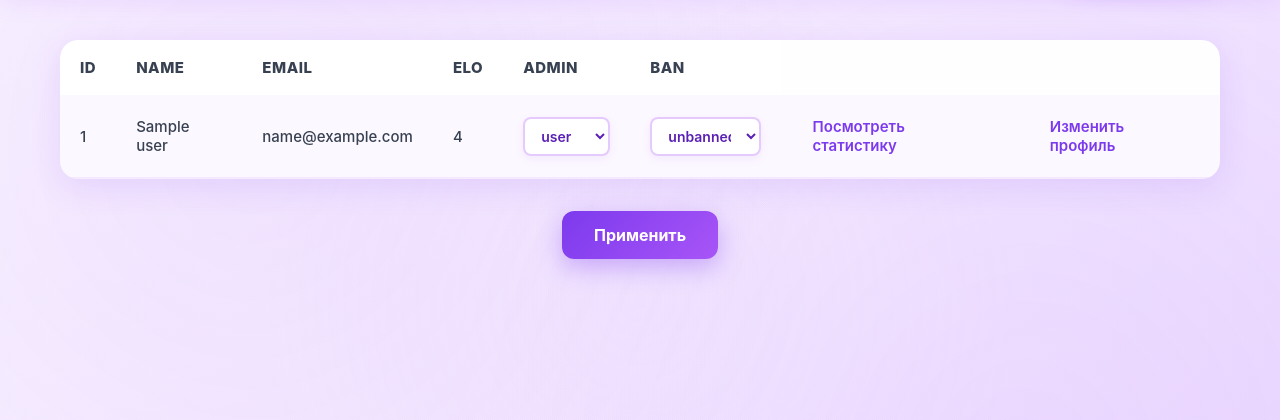
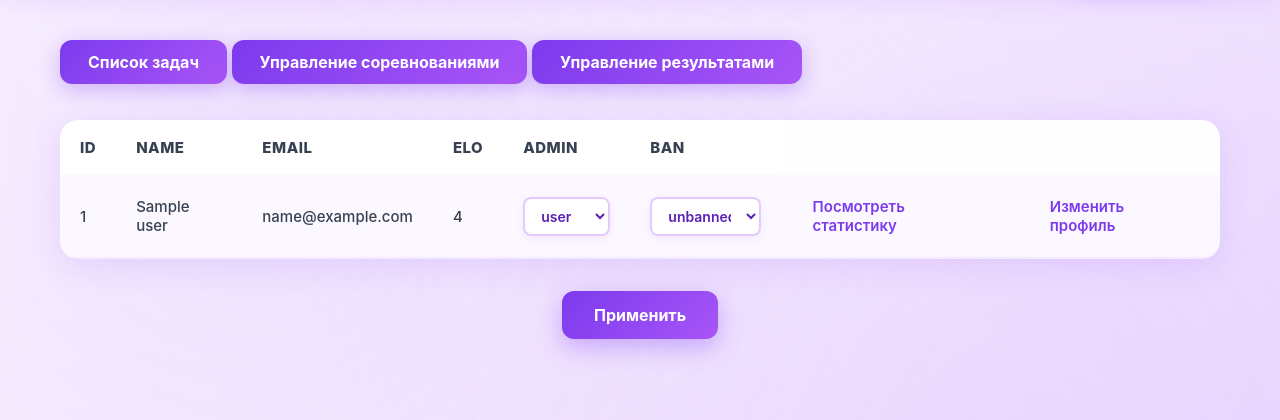
Before and after one commit to bezdarnij/Olympiad_preparing_platform, a Flask app: template templates/admin_first.html in a window 1280 px wide. Shown: the part 99-519 px from the top of the page. Run offline with Flask 3, Linux system fonts and the light colour scheme; the template is opened without the code that fills it: most values are stand-ins (such as "Sample title", 1, 10 or a date in 2020).

Commit message:
Update admin_first.html

```diff
--- a/templates/admin_first.html
+++ b/templates/admin_first.html
@@ -6,6 +6,10 @@
 {% endblock %}
 
 {% block content %}
+<a class="btn btn-task" href="/admin/task_list">Список задач</a>
+<a class="btn btn-task" href="/admin/competitions">Управление соревнованиями</a>
+<a class="btn btn-task" href="/admin/results">Управление результатами</a>
+
 <form method="post" action="/admin">
 <div class="table-container">
     <table>
```
